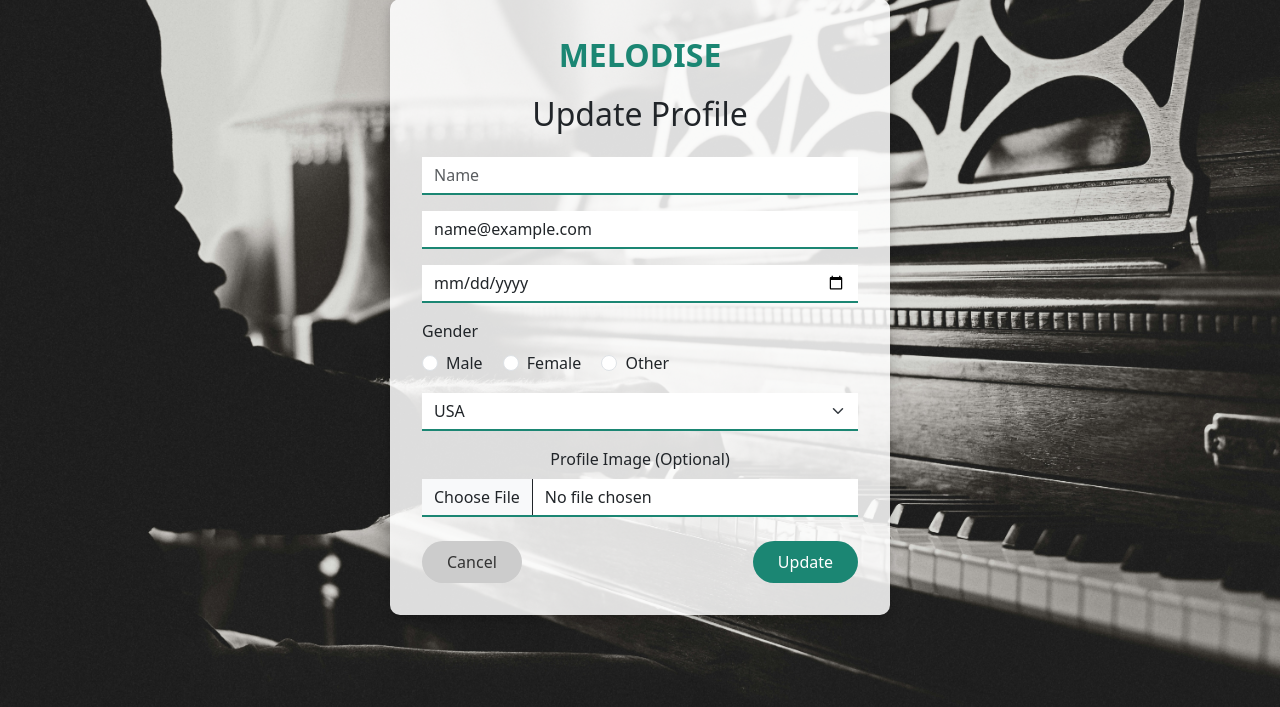
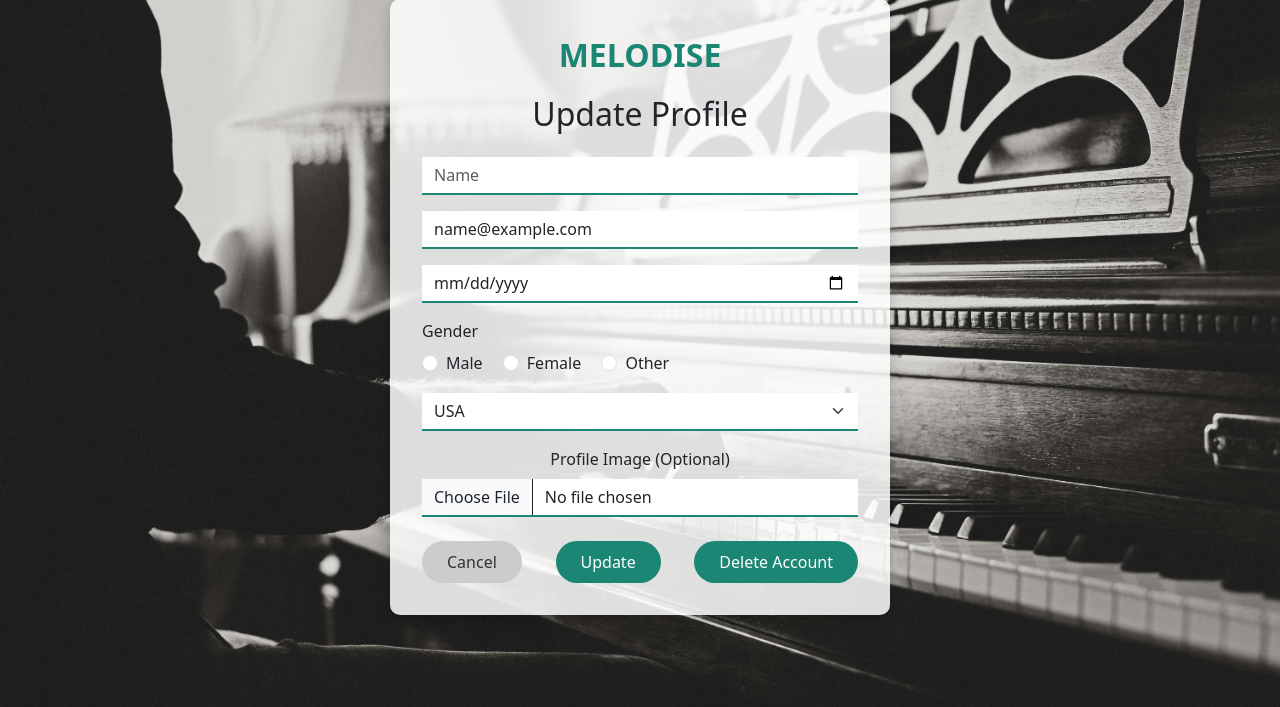
Before and after one commit to Shadhin-f/Melodise, a PHP site: page /website/UserEnd/profileupdate.php in a window 1280 px wide. Shown: the part 93-800 px from the top of the page. Run offline with PHP 8.4, Linux system fonts and the light colour scheme; the visitor is signed in with stand-in values (Sample User, id 1); data that the repository does not hold is empty; a stand-in replaces the project's code that opens the database connection.

Commit message:
delete account button

```diff
--- a/AdminEnd/adminhome.php
+++ b/AdminEnd/adminhome.php
@@ -249,7 +249,7 @@ include('connect.php')
 <?php
     if(isset($_SESSION['adminname'])){
 
-    //tableeeeeeeee
+    // latest subscribed users table
 
     echo'
     <section>
--- a/AdminEnd/artist-followers.php
+++ b/AdminEnd/artist-followers.php
@@ -34,12 +34,6 @@ if (session_status() === PHP_SESSION_NONE) {
 </head>
 
 <body>
-
-<!-- Navigation bar -->
-
-<?php
-    // include('navbar.php')
-?>
 
 <?php
 if (isset($_SESSION['adminname'])) {
--- a/UserEnd/profileupdate.php
+++ b/UserEnd/profileupdate.php
@@ -72,9 +72,19 @@ session_start();                 // Start session
             color: white;
         }
 
+        .btn-delete {
+            background-color: #1B8673;
+            color: white;
+        }
+
         .btn-update:hover {
             background-color: #145a50;
         }
+
+        .btn-delete:hover {
+            background-color: #145a50;
+        }
+
     </style>
 </head>
 
@@ -164,6 +174,7 @@ session_start();                 // Start session
             <div class="d-flex justify-content-between mt-4">
                 <button type="button" class="btn btn-custom btn-cancel" onclick="window.location.href='userprofile.php'">Cancel</button>
                 <button type="submit" class="btn btn-custom btn-update" name='profile-update-btn'>Update</button>
+                <button type="submit" class="btn btn-custom btn-delete" name='profile-delete-btn'>Delete Account</button>
             </div>
         </form>
     </div>
```
Also changed, not shown: UserEnd/user-actions.php (+17 -0 lines).
